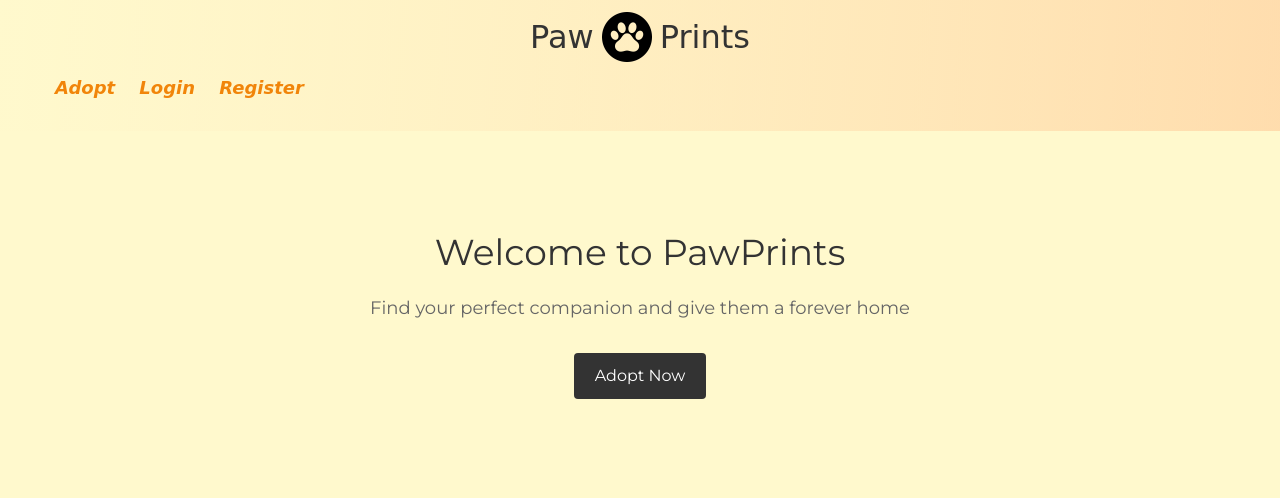
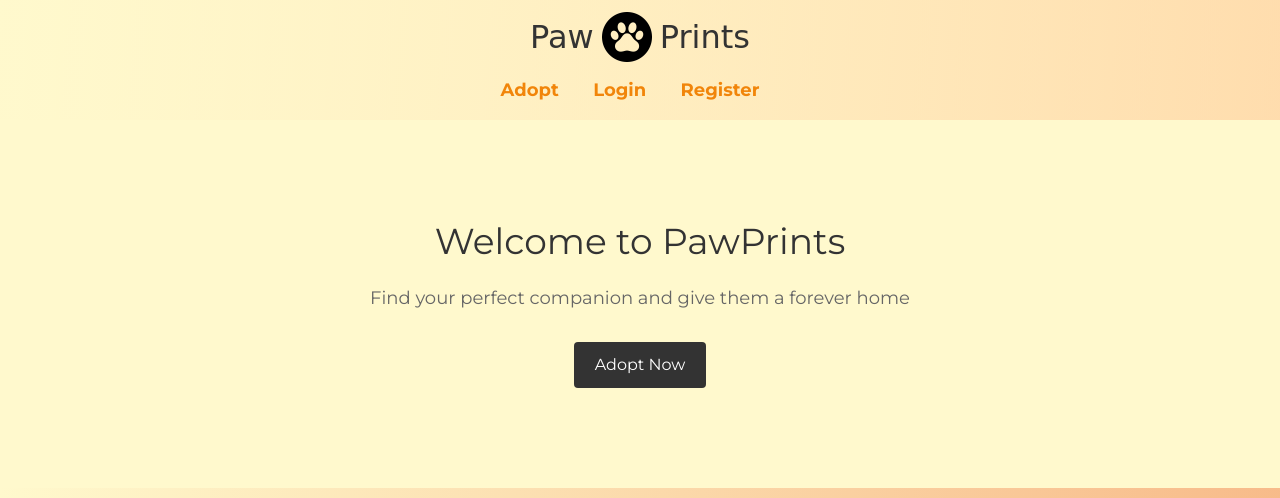
Before and after one commit to eftenow/PawPrints_app, a Django app: page / in a window 1280 px wide. Shown: the top 498 px of the page. Run offline with Django 4.2, Linux system fonts and the light colour scheme; some libraries are stand-ins or nearby versions.

Commit message:
navigation stlyings

```diff
--- a/static/css/home.css
+++ b/static/css/home.css
@@ -28,6 +28,10 @@
     justify-content: space-between;
 }
 
+nav ul.nav-links li a i{
+    font-style: inherit;
+}
+
 .logo {
     display: flex;
     align-items: center;
@@ -56,6 +60,10 @@
 nav ul.nav-links {
     list-style: none;
     padding: 0;
+    display: flex;
+    justify-content: center;
+    margin-top: 0.9rem;
+    margin-bottom: 0.2rem;
 }
 
 nav ul.nav-links li {
@@ -66,10 +74,19 @@
 nav ul.nav-links li a {
     text-decoration: none;
     color: rgb(241, 133, 10);
-    font-size: 18px;;
+    font-size: 18px;
     font-weight: bold;
-    font-family: 'Merienda', cursive;
+    padding: 0.45rem;
+    border-radius: 20%;
+    transition: background-color 0.3s, transform 0.3s;
 }
+
+nav ul.nav-links li a:hover {
+    background-color: rgb(241, 133, 10, 0.9);
+    color: #FFFFFF;
+    transform: scale(1.05);
+}
+
 
 /* Hero Section Styles */
 .hero {
```
